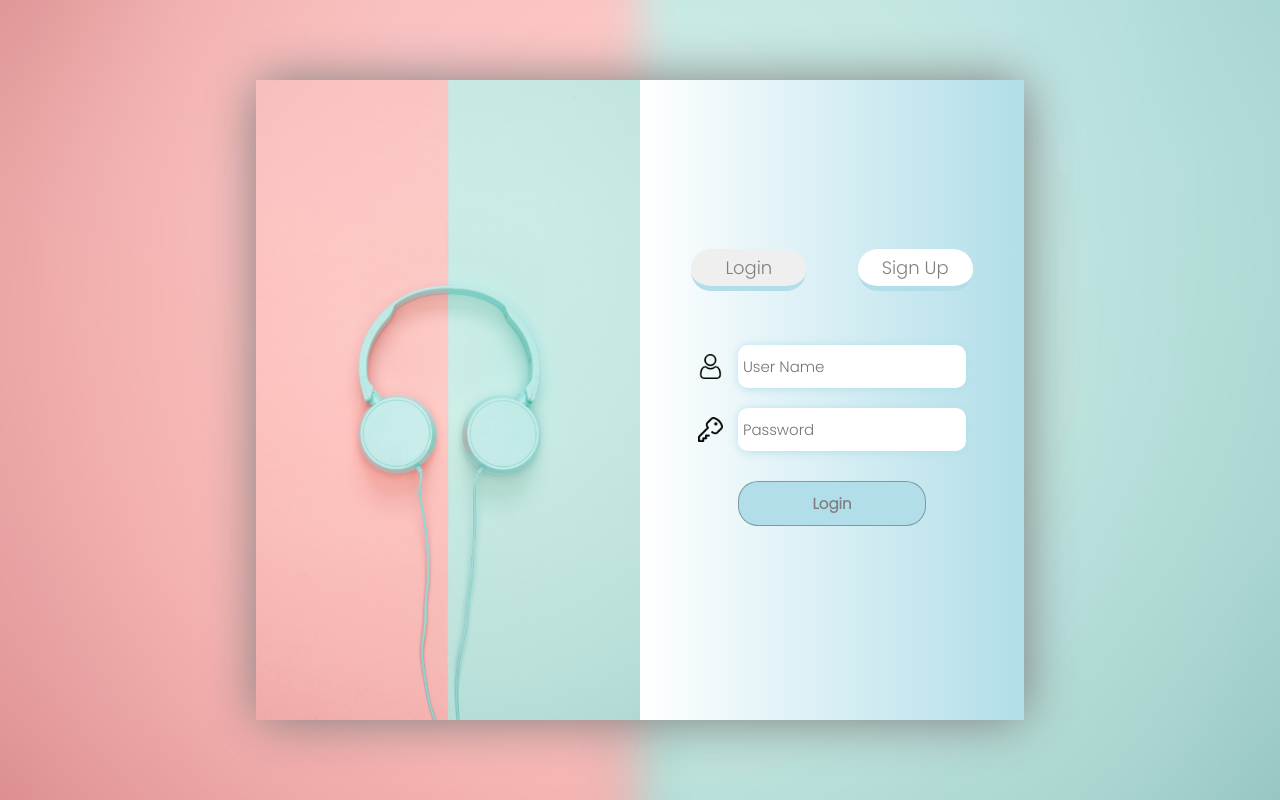
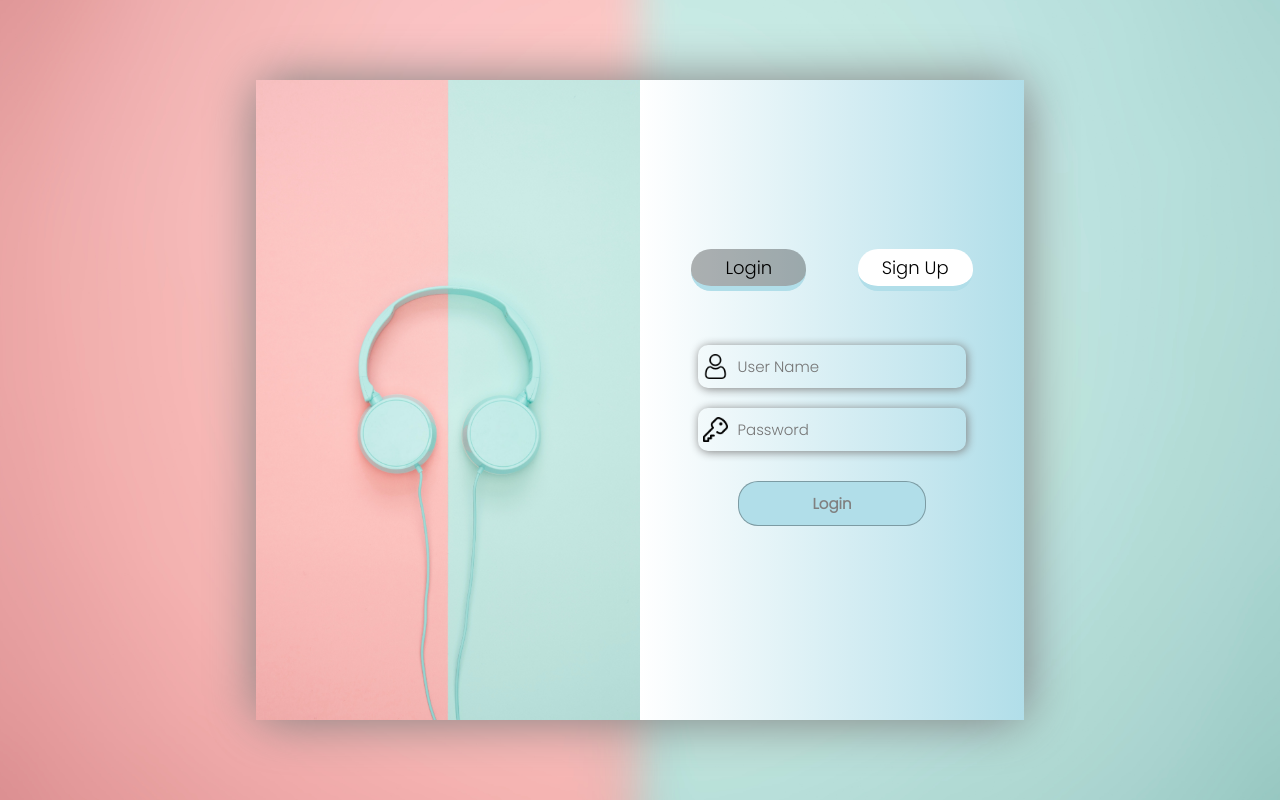
Before and after one commit to Dharanish-PM/Social_mEdia, a plain HTML site: page index.html in a window 1280 px wide. Drawn offline with Linux system fonts and the light colour scheme.

Commit message:
login page successfully created

```diff
--- a/index.js
+++ b/index.js
@@ -14,12 +14,12 @@ login.addEventListener('click', () => {
     signup.classList.add("ac");
      document.querySelector(".email").classList.add('disable');
     document.querySelector(".confirmpass").classList.add('disable');
-
-    document.querySelector(".submit").innerHTML="Login"
+    document.querySelector(".submit").innerHTML = "Login";
 })
 signup.addEventListener('click', () => {
     signup.classList.remove("ac");
     login.classList.add("ac");
+
     document.querySelector(".email").classList.remove('disable');
     document.querySelector(".confirmpass").classList.remove('disable');
     document.querySelector(".submit").innerHTML = "SignUp";
--- a/styles.css
+++ b/styles.css
@@ -62,32 +62,38 @@ body{
       justify-content: space-evenly;
       margin-bottom: 30px;
 }
-input:focus{
-    outline: none;
-}
-input{
-    display: inline-block;
 
-}
-input{
-    /*border-bottom: 5px solid var(--line);*/
-    box-shadow: 1px 1px 10px var(--background);
-    font-size: 15px;
-    padding: 10px 5px;
-    width: 85%;
-    border-radius: 10px;
-
-}
 
 .input-sec{
     margin-top: 20px;
     display: flex;
     justify-content: space-between;
     align-items: center;
+    position: relative;
 }
 .input-sec img{
-    width: 25px;
+
     height: 25px;
+    position: absolute;
+    left:5px;
+
+
+}
+input:focus {
+    outline: none;
+}
+
+input {
+    /*border-bottom: 5px solid var(--line);*/
+    box-shadow: 1px 1px 10px grey;
+    font-size: 15px;
+
+    width: 100%;
+    border-radius: 10px;
+    border: 0;
+    outline: 0;
+    padding: 10px 40px;
+    background: transparent;
 
 }
 .info{
@@ -99,20 +105,28 @@ input{
     border-radius: 20px;
     border-bottom: 5px solid var(--background);
     padding: 5px 10px;
-    color:grey;
+    color:black;
+    outline: 0;
+    background: rgba(0,0,0,0.3);
+    transition: background 1s;
 
 }
 .login:hover,.signup:hover{
     opacity: 0.8;
+    transform: scale(1.02);
+
 
 }
 
 .signup{
     width: 30%;
-    border-radius: 20px;
-    border-bottom:5px solid var(--background);
-    padding: 5px 10px;
-    color:grey;
+        border-radius: 20px;
+        border-bottom: 5px solid var(--background);
+        padding: 5px 10px;
+        color: black;
+        outline: 0;
+        background: rgba(0, 0, 0, 0.3);
+        transition: background 1s;
 
 }
 .ac{
@@ -132,9 +146,12 @@ input{
     font-weight: bolder;
     font-size: 15px;
     cursor: pointer;
+
+
 }
 .submit:hover {
     opacity: 0.8;
+    transform: scale(1.02);
 }
 .disable{
     display: none;
```
Also changed, not shown: home.html (+1 -0 lines).
